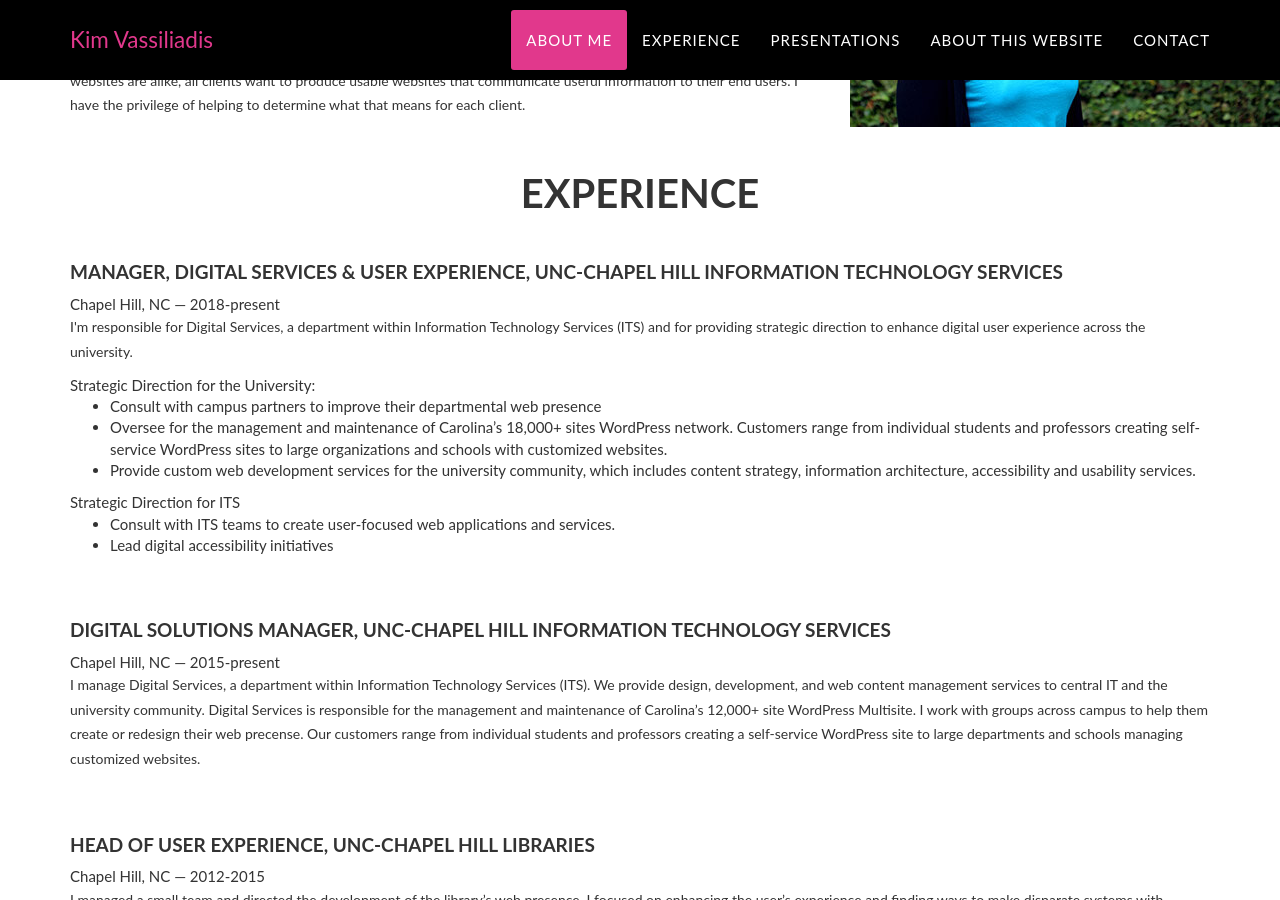
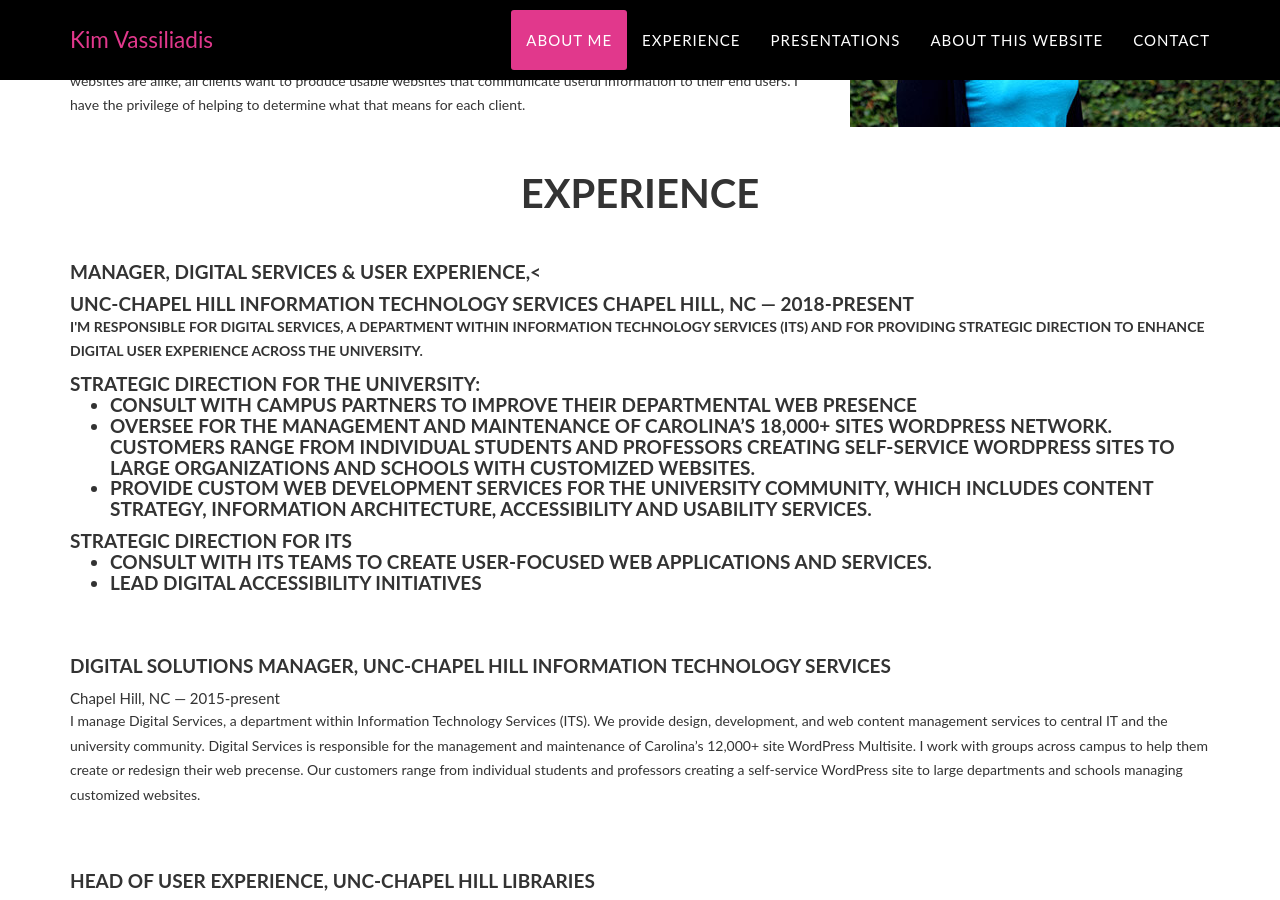
Before and after one commit to kimbrarian/jekyll, a Jekyll site: the page built from index.html, in a window 1280 px wide and 900 px high, scrolled down 1072 px. Built offline with Jekyll 4.4.1, drawn with Linux system fonts in a browser that asks for light colours.

```diff
--- a/_includes/experience.html
+++ b/_includes/experience.html
@@ -5,7 +5,8 @@
 
             <br />
 
-   <h4>Manager, Digital Services & User Experience, UNC-Chapel Hill Information Technology Services</h4>
+   <h4>Manager, Digital Services & User Experience,<<h4>
+ UNC-Chapel Hill Information Technology Services
 Chapel Hill, NC — 2018-present
 <p>I'm responsible for Digital Services, a department within Information Technology Services (ITS) and for providing strategic direction to enhance digital user experience across the university.</p>
 
```
